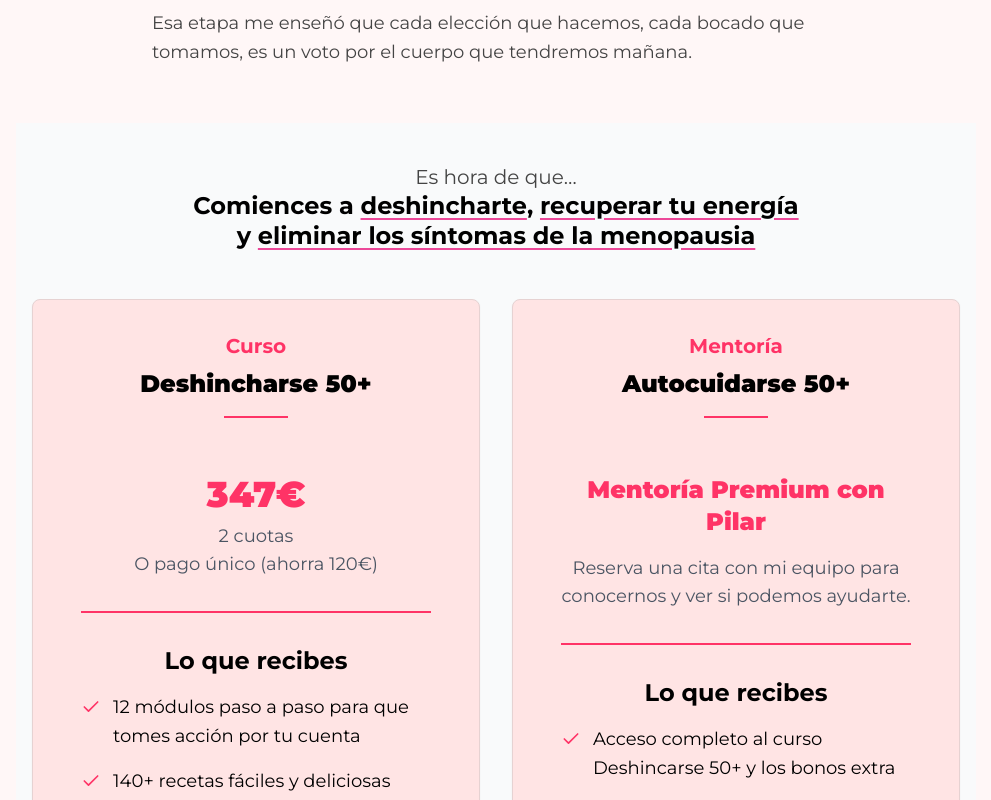
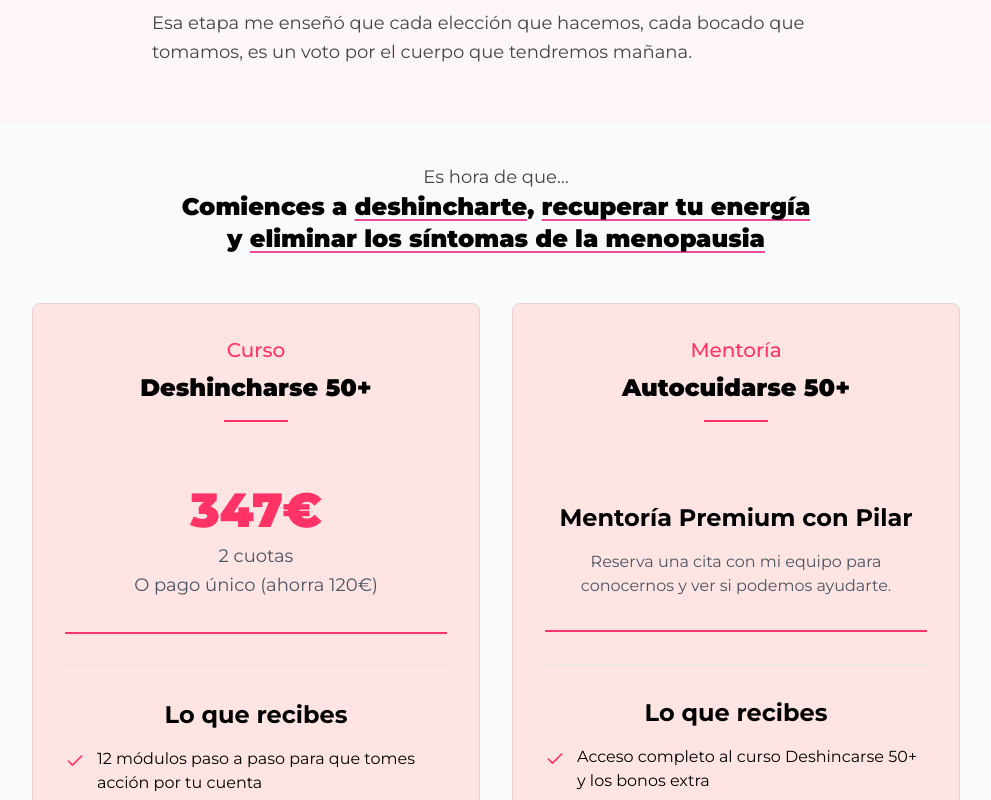
Before and after one commit to eventuresync/landing-template, a Next.js app: page / in a window 1280 px wide. Shown: the part 11000-11800 px from the top of the page, without its empty margins (144-1135 px from the left). Built offline with nearby package versions, Linux system fonts and the light colour scheme.

Commit message:
fixed responsive issue

```diff
--- a/components/sections/Hero.tsx
+++ b/components/sections/Hero.tsx
@@ -21,7 +21,7 @@ export default function Hero() {
 
       <Button
         size="xl"
-        className="bg-[#FF3366] hover:bg-[#FF1F59] text-white text-2xl rounded-full"
+        className="bg-[#FF3366] hover:bg-[#FF1F59] text-white text-xl sm:text-2xl rounded-full"
         anchorId='pricing'
       >
         ¡Empieza hoy mismo!
--- a/components/sections/Pricing.tsx
+++ b/components/sections/Pricing.tsx
@@ -6,18 +6,18 @@ import { Button } from '@/components/ui/button';
 
 export default function Pricing() {
   return (
-    <section id="pricing" className="pb-20 pt-10 bg-gray-50 max-w-[960px] mx-auto">
-      <div className="container mx-auto px-4">
-        <p className="text-l sm:text-xl text-[#444] text-center">Es hora de que…</p>
-        <p className="text-[1rem] sm:text-[1.5rem] leading-tight text-black text-center font-bold mb-12 max-w-2xl mx-auto">
+    <section id="pricing" className="py-10 bg-gray-50">
+      <div className="container mx-auto px-4 max-w-[960px]">
+        <p className="text-l text-[#444] text-center">Es hora de que…</p>
+        <p className="text-xl sm:text-2xl text-center font-black mb-12 max-w-2xl mx-auto">
           Comiences a <span className='underline underline-offset-4 decoration-pink-500'>deshincharte</span>, <span className='underline underline-offset-4 decoration-pink-500'>recuperar tu energía</span>
           <br />y <span className='underline underline-offset-4 decoration-pink-500'>eliminar los síntomas de la menopausia</span>
         </p>
 
-        <div className="grid md:grid-cols-2 gap-8">
-          <Card className="p-8 md:px-12 md:py-8 h-full flex flex-col">
-            <div className="text-center mb-12">
-              <h3 className="text-xl font-bold text-[#FF3366] mb-2">
+        <div className="grid md:grid-cols-2 gap-4 sm:gap-8">
+          <Card className="p-4 sm:p-8 h-full flex flex-col">
+            <div className="text-center mb-8 sm:mb-12 pb-2">
+              <h3 className="text-xl font-medium text-[#FF3366] mb-2">
                 Curso
               </h3>
               <h4 className="text-2xl font-black">
@@ -25,18 +25,18 @@ export default function Pricing() {
               </h4>
               <div className="w-16 h-0.5 bg-[#FF3366] mx-auto mt-4"></div>
             </div>
-            <div className="text-center mb-8">
-              <div className="text-3xl md:text-4xl font-black text-[#FF3366] mt-2">
+
+            <div className="text-center mb-8 border-b pb-8">
+              <div className="text-3xl sm:text-4xl md:text-5xl font-black text-[#FF3366] mt-2">
                 347€
               </div>
               <p className="text-gray-600 mt-2">2 cuotas</p>
               <p className="text-gray-600">O pago único (ahorra 120€)</p>
-            <div className="w-full h-0.5 bg-[#FF3366] mx-auto mt-8"></div>
+              <div className="w-full h-0.5 bg-[#FF3366] mx-auto mt-8"></div>
             </div>
 
-
             <div className="flex justify-center items-center mb-4">
-              <span className="text-2xl font-bold text-black">
+              <span className="text-xl sm:text-2xl font-bold text-black">
                 Lo que recibes
               </span>
             </div>
@@ -52,19 +52,19 @@ export default function Pricing() {
               ].map((feature, i) => (
                 <div key={i} className="flex items-start space-x-3">
                   <Check className="w-5 h-5 text-[#FF3366] mt-1 flex-shrink-0" />
-                  <span dangerouslySetInnerHTML={{__html: feature}} />
+                  <span dangerouslySetInnerHTML={{__html: feature}} className="text-sm sm:text-base" />
                 </div>
               ))}
             </div>
 
-            <Button className="w-full bg-[#FF3366] hover:bg-[#FF1F59] text-white py-10 text-lg rounded-full mt-auto uppercase font-bold">
+            <Button className="w-full bg-[#FF3366] hover:bg-[#FF1F59] text-white py-6 sm:py-10 text-base sm:text-lg rounded-full mt-auto uppercase font-bold">
               ¡Empieza hoy!
             </Button>
           </Card>
 
-          <Card className="p-8 md:px-12 md:py-8 h-full flex flex-col">
-          <div className="text-center mb-10">
-              <h3 className="text-xl font-bold text-[#FF3366] mb-2">
+          <Card className="p-4 sm:p-8 h-full flex flex-col">
+            <div className="text-center mb-8 sm:mb-20">
+              <h3 className="text-xl font-medium text-[#FF3366] mb-2">
                 Mentoría
               </h3>
               <h4 className="text-2xl font-black">
@@ -73,18 +73,18 @@ export default function Pricing() {
               <div className="w-16 h-0.5 bg-[#FF3366] mx-auto mt-4"></div>
             </div>
 
-            <div className="text-center mb-8">
-              <h4 className="text-2xl font-black mb-4 mt-4 text-[#FF3366]">
+            <div className="text-center mb-8 border-b pb-8">
+              <h4 className="text-xl sm:text-2xl font-bold mb-4">
                 Mentoría Premium con Pilar
               </h4>
-              <p className="text-gray-600">
+              <p className="text-gray-600 text-sm sm:text-base">
                 Reserva una cita con mi equipo para conocernos y ver si podemos ayudarte.
               </p>
               <div className="w-full h-0.5 bg-[#FF3366] mx-auto mt-8"></div>
             </div>
 
             <div className="flex justify-center items-center mb-4">
-              <span className="text-2xl font-bold text-black">
+              <span className="text-xl sm:text-2xl font-bold text-black">
                 Lo que recibes
               </span>
             </div>
@@ -101,12 +101,12 @@ export default function Pricing() {
               ].map((feature, i) => (
                 <div key={i} className="flex items-start space-x-3">
                   <Check className="w-5 h-5 text-[#FF3366] mt-1 flex-shrink-0" />
-                  <span>{feature}</span>
+                  <span className="text-sm sm:text-base">{feature}</span>
                 </div>
               ))}
             </div>
 
-            <Button className="w-full bg-[#FF3366] hover:bg-[#FF1F59] text-white py-10 text-lg font-bold rounded-full mt-auto uppercase">
+            <Button className="w-full bg-[#FF3366] hover:bg-[#FF1F59] text-white py-6 sm:py-10 text-base sm:text-lg rounded-full mt-auto uppercase font-bold">
               ¡Quiero Aplicar a la Mentoría!
             </Button>
           </Card>
--- a/components/ui/button.tsx
+++ b/components/ui/button.tsx
@@ -25,7 +25,7 @@ const buttonVariants = cva(
         sm: 'h-9 rounded-md px-3',
         lg: 'h-11 rounded-md px-8',
         icon: 'h-10 w-10',
-        xl: 'h-24 px-16 py-8'
+        xl: 'h-18 px-12 py-4 sm:h-24 sm:px-16 sm:py-8'
       },
     },
     defaultVariants: {
@@ -39,7 +39,7 @@ export interface ButtonProps
   extends React.ButtonHTMLAttributes<HTMLButtonElement>,
     VariantProps<typeof buttonVariants> {
   asChild?: boolean;
-  anchorId?: string; // ID de anclaje opcional para <a>
+  anchorId?: string;
 }
 
 const Button = React.forwardRef<HTMLButtonElement | HTMLAnchorElement, ButtonProps>(
```
